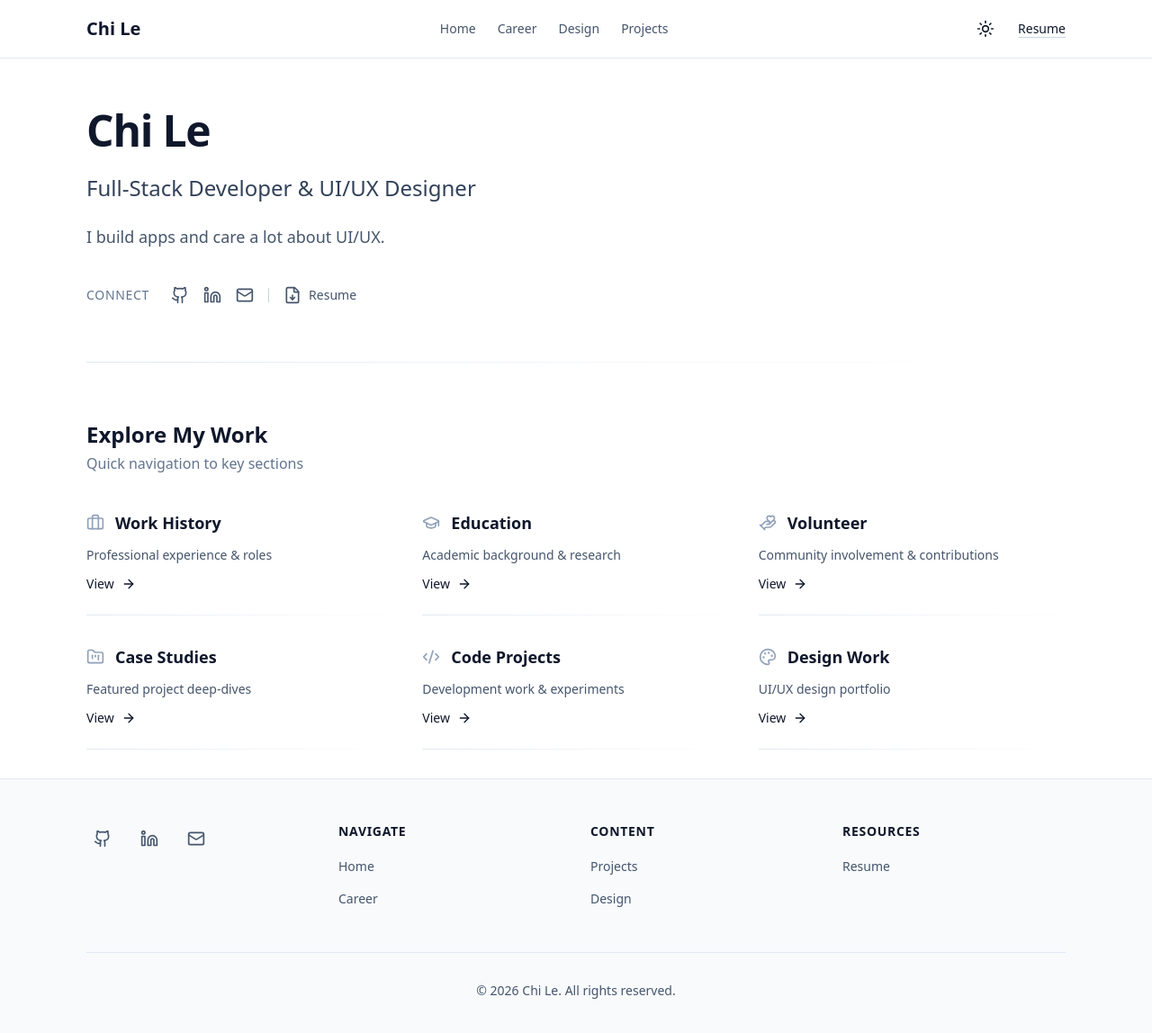
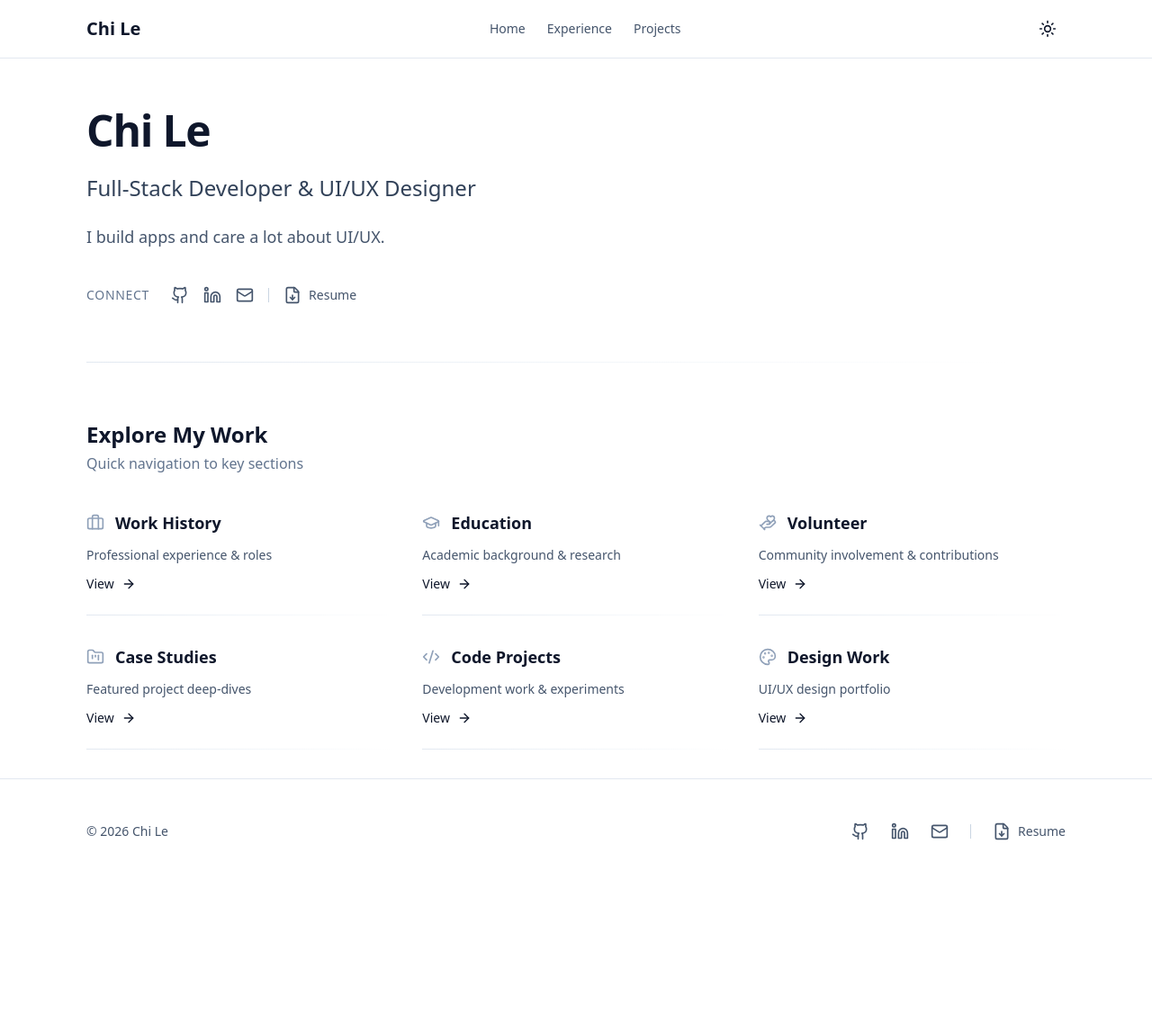
Before and after one commit to chile20/my-portfolio, a Next.js app: page / in a window 1280 px wide. Shown: the top 1148 px of the page at 90% size. After the commit the page ends 982 px from the top, so only its background shows below. Built offline with nearby package versions, Linux system fonts and the light colour scheme.

Commit message:
Updated header and. footer

```diff
--- a/src/components/layouts/Footer.tsx
+++ b/src/components/layouts/Footer.tsx
@@ -1,5 +1,5 @@
 import Link from 'next/link';
-import { Github, Linkedin, Twitter, Mail } from 'lucide-react';
+import { Github, Linkedin, Mail, FileDown } from 'lucide-react';
 import Container from '@/components/ui/Container';
 import { siteConfig } from '@/config/site';
 
@@ -9,88 +9,46 @@ const socialLinks = [
   { icon: Mail, href: `mailto:${siteConfig.links.email}`, label: 'Email' },
 ];
 
-const footerLinks = [
-  {
-    title: 'Navigate',
-    links: [
-      { label: 'Home', href: '/' },
-      { label: 'Career', href: '/career' },
-    ],
-  },
-  {
-    title: 'Content',
-    links: [
-      { label: 'Projects', href: '/projects' },
-      { label: 'Design', href: '/design' },
-    ],
-  },
-  {
-    title: 'Resources',
-    links: [
-      { label: 'Resume', href: '/resume.pdf' },
-    ],
-  },
-];
-
 /**
  * Footer Component
- * Site footer with navigation links and social media
  */
 export function Footer() {
   const currentYear = new Date().getFullYear();
 
   return (
-    <footer className="border-t border-slate-200 bg-slate-50 dark:border-slate-800 dark:bg-slate-900">
+    <footer className="border-t border-slate-200 dark:border-slate-800">
       <Container>
-        <div className="py-12">
-          <div className="grid grid-cols-1 gap-8 md:grid-cols-4">
-            {/* Brand Section */}
-            <div className="md:col-span-1">
-              {/* Social Links */}
-              <div className="flex items-center gap-4">
+        <div className="flex flex-col items-center justify-between gap-6 py-12 md:flex-row">
+          {/* Copyright */}
+          <p className="text-sm text-slate-600 dark:text-slate-400">
+            &copy; {currentYear} {siteConfig.name}
+          </p>
+
+          {/* Social Links & Resume */}
+          <nav className="flex items-center gap-6" aria-label="Social media links">
             {socialLinks.map(({ icon: Icon, href, label }) => (
               <a
                 key={label}
                 href={href}
                 target="_blank"
                 rel="noopener noreferrer"
-                    aria-label={label}
-                    className="rounded-lg p-2 text-slate-600 transition-colors hover:bg-slate-200 hover:text-slate-900 dark:text-slate-400 dark:hover:bg-slate-800 dark:hover:text-slate-100"
+                aria-label={`Visit my ${label} profile`}
+                className="text-slate-600 transition-colors hover:text-slate-900 active:text-slate-950 focus-visible:outline-2 focus-visible:outline-blue-600 focus-visible:outline-offset-2 rounded-sm dark:text-slate-400 dark:hover:text-slate-100 dark:active:text-white"
               >
-                    <Icon className="h-5 w-5" />
+                <Icon className="h-5 w-5" aria-hidden="true" />
               </a>
             ))}
-              </div>
-            </div>
-
-            {/* Footer Links */}
-            {footerLinks.map((section) => (
-              <div key={section.title}>
-                <h3 className="mb-4 text-sm font-semibold uppercase tracking-wider text-slate-900 dark:text-slate-100">
-                  {section.title}
-                </h3>
-                <ul className="space-y-3">
-                  {section.links.map((link) => (
-                    <li key={link.href}>
-                      <Link
-                        href={link.href}
-                        className="text-sm text-slate-600 transition-colors hover:text-slate-900 dark:text-slate-400 dark:hover:text-slate-100"
+            <span className="h-4 w-px bg-slate-300 dark:bg-slate-700" role="separator" aria-hidden="true" />
+            <a
+              href="/resume.pdf"
+              download
+              aria-label="Download resume as PDF"
+              className="flex items-center gap-2 text-slate-600 transition-colors hover:text-slate-900 active:text-slate-950 focus-visible:outline-2 focus-visible:outline-blue-600 focus-visible:outline-offset-2 rounded-sm dark:text-slate-400 dark:hover:text-slate-100 dark:active:text-white"
             >
-                        {link.label}
-                      </Link>
-                    </li>
-                  ))}
-                </ul>
-              </div>
-            ))}
-          </div>
-
-          {/* Bottom Bar */}
-          <div className="mt-12 border-t border-slate-200 pt-8 dark:border-slate-800">
-            <p className="text-center text-sm text-slate-600 dark:text-slate-400">
-              &copy; {currentYear} {siteConfig.name}. All rights reserved.
-            </p>
-          </div>
+              <FileDown className="h-5 w-5" aria-hidden="true" />
+              <span className="text-sm font-medium">Resume</span>
+            </a>
+          </nav>
         </div>
       </Container>
     </footer>
--- a/src/components/layouts/Header.tsx
+++ b/src/components/layouts/Header.tsx
@@ -8,8 +8,7 @@ import Container from '@/components/ui/Container';
 
 const navLinks = [
   { href: '/', label: 'Home' },
-  { href: '/career', label: 'Career' },
-  { href: '/design', label: 'Design' },
+  { href: '/experience', label: 'Experience' },
   { href: '/projects', label: 'Projects' },
 ];
 
@@ -27,18 +26,19 @@ export function Header() {
           {/* Logo */}
           <Link
             href="/"
-            className="text-xl font-bold text-slate-900 transition-colors hover:text-blue-600 dark:text-slate-100 dark:hover:text-blue-400"
+            className="text-xl font-bold text-slate-900 transition-colors hover:text-blue-600 active:text-blue-700 focus-visible:outline-2 focus-visible:outline-blue-600 focus-visible:outline-offset-2 rounded-sm dark:text-slate-100 dark:hover:text-blue-400 dark:active:text-blue-300"
+            aria-label="Chi Le - Home"
           >
             Chi Le
           </Link>
 
           {/* Desktop Navigation */}
-          <nav className="hidden md:flex md:items-center md:gap-6">
+          <nav className="hidden md:flex md:items-center md:gap-6" aria-label="Main navigation">
             {navLinks.map((link) => (
               <Link
                 key={link.href}
                 href={link.href}
-                className="text-sm font-medium text-slate-600 transition-colors hover:text-slate-900 dark:text-slate-400 dark:hover:text-slate-100"
+                className="text-sm font-medium text-slate-600 transition-colors hover:text-slate-900 active:text-slate-950 focus-visible:outline-2 focus-visible:outline-blue-600 focus-visible:outline-offset-2 rounded-sm dark:text-slate-400 dark:hover:text-slate-100 dark:active:text-white"
               >
                 {link.label}
               </Link>
@@ -48,14 +48,6 @@ export function Header() {
           {/* Desktop Actions */}
           <div className="hidden items-center gap-4 md:flex">
             <ThemeToggleCompact />
-            <Link
-              href="/resume.pdf"
-              target="_blank"
-              rel="noopener noreferrer"
-              className="text-sm font-medium text-slate-900 underline decoration-slate-300 underline-offset-4 transition-colors hover:text-slate-600 hover:decoration-slate-400 dark:text-white dark:decoration-slate-700 dark:hover:text-slate-300 dark:hover:decoration-slate-600"
-            >
-              Resume
-            </Link>
           </div>
 
           {/* Mobile Menu Button */}
@@ -63,9 +55,10 @@ export function Header() {
             <ThemeToggleCompact />
             <button
               onClick={() => setMobileMenuOpen(!mobileMenuOpen)}
-              className="rounded-lg p-2 transition-colors hover:bg-slate-100 focus:outline-none focus:ring-2 focus:ring-blue-500 focus:ring-offset-2 dark:hover:bg-slate-800"
-              aria-label="Toggle mobile menu"
+              className="rounded-lg p-2 transition-colors hover:bg-slate-100 active:bg-slate-200 focus-visible:outline-2 focus-visible:outline-blue-600 focus-visible:outline-offset-2 dark:hover:bg-slate-800 dark:active:bg-slate-700"
+              aria-label={mobileMenuOpen ? 'Close mobile menu' : 'Open mobile menu'}
               aria-expanded={mobileMenuOpen}
+              aria-controls="mobile-navigation"
             >
               {mobileMenuOpen ? <X className="h-6 w-6" /> : <Menu className="h-6 w-6" />}
             </button>
@@ -74,26 +67,22 @@ export function Header() {
 
         {/* Mobile Navigation */}
         {mobileMenuOpen && (
-          <nav className="border-t border-slate-200 py-4 dark:border-slate-800 md:hidden">
+          <nav
+            id="mobile-navigation"
+            className="border-t border-slate-200 py-4 dark:border-slate-800 md:hidden"
+            aria-label="Mobile navigation"
+          >
             <div className="flex flex-col gap-4">
               {navLinks.map((link) => (
                 <Link
                   key={link.href}
                   href={link.href}
                   onClick={() => setMobileMenuOpen(false)}
-                  className="text-base font-medium text-slate-600 transition-colors hover:text-slate-900 dark:text-slate-400 dark:hover:text-slate-100"
+                  className="text-base font-medium text-slate-600 transition-colors hover:text-slate-900 active:text-slate-950 focus-visible:outline-2 focus-visible:outline-blue-600 focus-visible:outline-offset-2 rounded-sm dark:text-slate-400 dark:hover:text-slate-100 dark:active:text-white"
                 >
                   {link.label}
                 </Link>
               ))}
-              <Link
-                href="/resume.pdf"
-                target="_blank"
-                rel="noopener noreferrer"
-                className="block text-base font-medium text-slate-900 underline decoration-slate-300 underline-offset-4 transition-colors hover:text-slate-600 hover:decoration-slate-400 dark:text-white dark:decoration-slate-700 dark:hover:text-slate-300"
-              >
-                Download Resume
-              </Link>
             </div>
           </nav>
         )}
```
Lines whose indentation alone changed are shown as unchanged.
